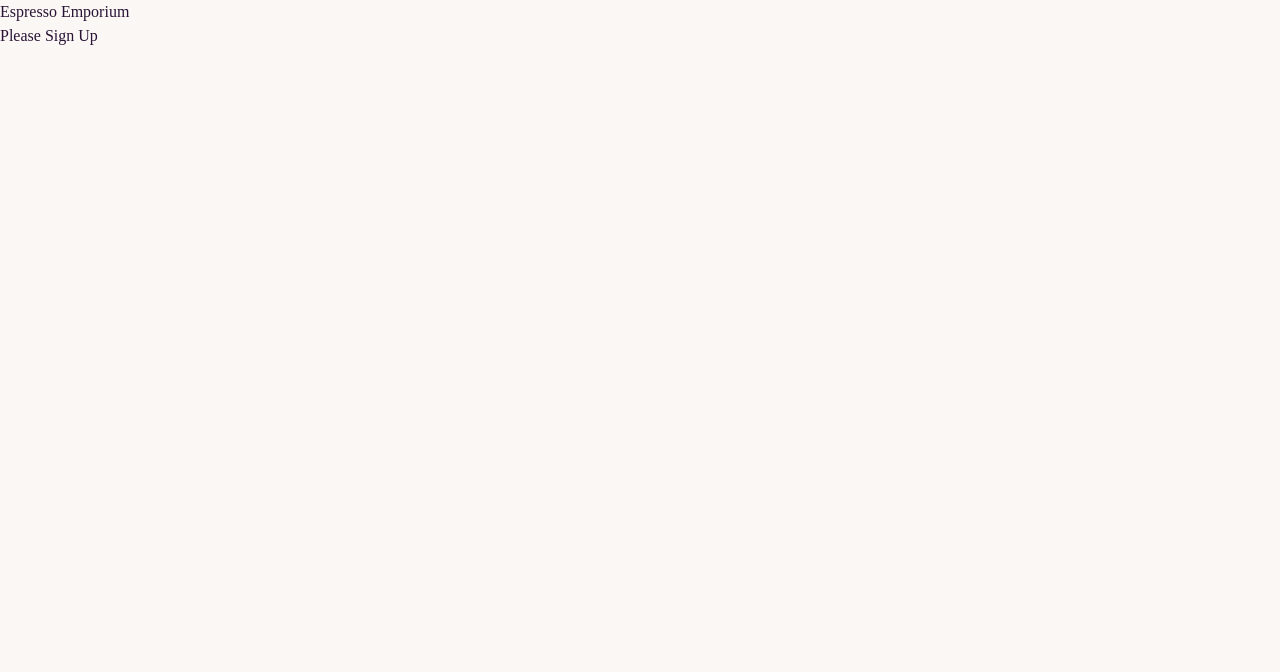
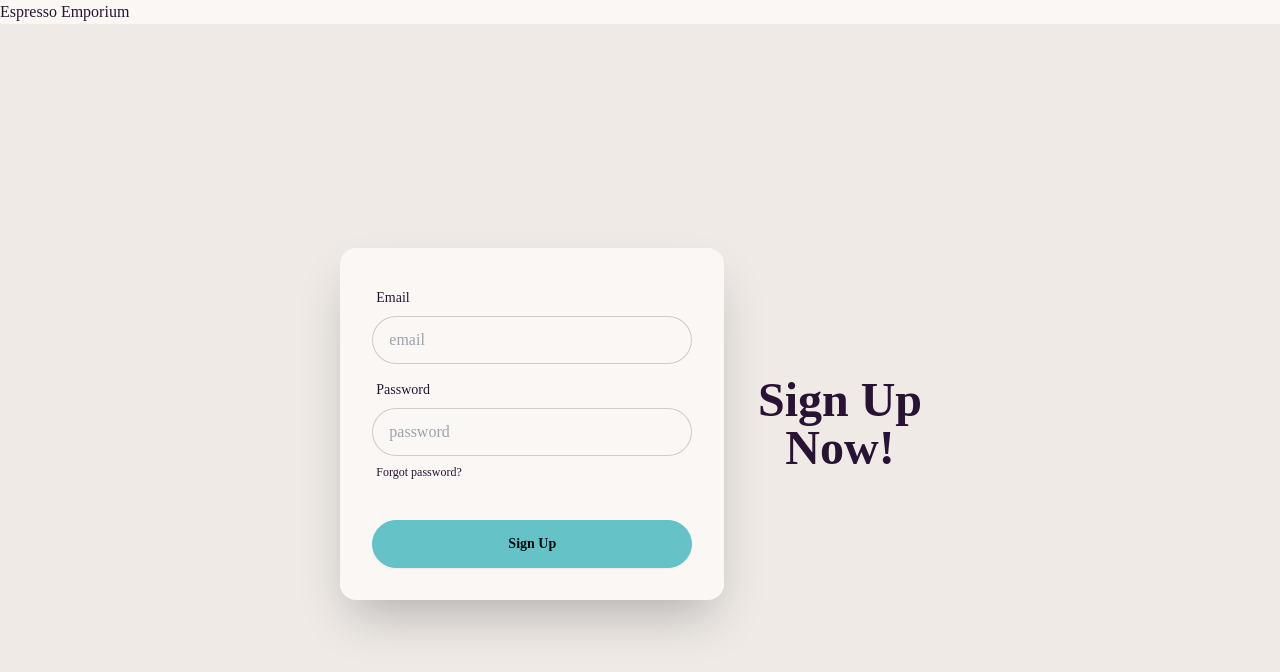
Before and after one commit to majbaulhoque/Coffee-Shop, a React (Vite) app: page /signUp in a window 1280 px wide. Shown: the top 672 px of the page. Built offline with nearby package versions, Linux system fonts and the light colour scheme; a web font is replaced by a local one.

Commit message:
create sign up page and user data store in firebase

```diff
--- /dev/null
+++ b/src/Component/Provider/AuthProvider.jsx
@@ -0,0 +1,31 @@
+import { createContext, useState } from "react";
+import { createUserWithEmailAndPassword, getAuth } from "firebase/auth";
+import app from "../../Firebase/Firebase.config";
+
+const auth = getAuth(app)
+
+export const AuthContext = createContext(null);
+
+const AuthProvider = ({children}) => {
+    const [user, setUser] = useState(null);
+    const [loading, setLoading] = useState(true);
+
+    const createUser = (email, password) =>{
+        setLoading(true)
+        return createUserWithEmailAndPassword(auth , email, password)
+    }
+
+    const userInfo = {
+        user,
+        loading,
+        createUser
+    }
+
+    return (
+        <AuthContext.Provider value={userInfo}>
+            {children}
+        </AuthContext.Provider>
+    );
+};
+
+export default AuthProvider;
--- a/src/Component/SignUp/SignUp.jsx
+++ b/src/Component/SignUp/SignUp.jsx
@@ -1,9 +1,59 @@
+import { useContext } from "react";
+import { AuthContext } from "../Provider/AuthProvider";
 
 
 const SignUp = () => {
+
+    const {createUser} = useContext(AuthContext);
+
+    const handleSignUp = e =>{
+        e.preventDefault();
+        const form = e.target;
+        const email = form.email.value;
+        const password = form.password.value;
+        console.log(email, password);
+        createUser(email, password)
+        .then(res => {
+            console.log(res.user)
+        })
+        .catch(error => {
+            console.log(error.message)
+        })
+
+    }
+
     return (
         <div>
-            <h2>Please Sign Up </h2>
+            <div className="hero bg-base-200 min-h-screen">
+                <div className="hero-content flex-col lg:flex-row-reverse">
+                    <div className="text-center">
+                        <h1 className="text-5xl font-bold">Sign Up Now!</h1>
+
+                    </div>
+                    <div className="card bg-base-100 w-full max-w-sm shrink-0 shadow-2xl">
+                        <form onSubmit={handleSignUp} className="card-body">
+                            <div className="form-control">
+                                <label className="label">
+                                    <span className="label-text">Email</span>
+                                </label>
+                                <input type="email" placeholder="email" name="email" className="input input-bordered" required />
+                            </div>
+                            <div className="form-control">
+                                <label className="label">
+                                    <span className="label-text">Password</span>
+                                </label>
+                                <input type="password" placeholder="password" name="password" className="input input-bordered" required />
+                                <label className="label">
+                                    <a href="#" className="label-text-alt link link-hover">Forgot password?</a>
+                                </label>
+                            </div>
+                            <div className="form-control mt-6">
+                                <button className="btn btn-primary">Sign Up</button>
+                            </div>
+                        </form>
+                    </div>
+                </div>
+            </div>
         </div>
     );
 };
--- a/src/main.jsx
+++ b/src/main.jsx
@@ -4,9 +4,12 @@
 import './index.css'
 import { RouterProvider } from 'react-router-dom'
 import Route from './Route/Route'
+import AuthProvider from './Component/Provider/AuthProvider'
 
 createRoot(document.getElementById('root')).render(
   <StrictMode>
-    <RouterProvider router={Route}></RouterProvider>
+    <AuthProvider>
+      <RouterProvider router={Route}></RouterProvider>
+    </AuthProvider>
   </StrictMode>,
 )
```
